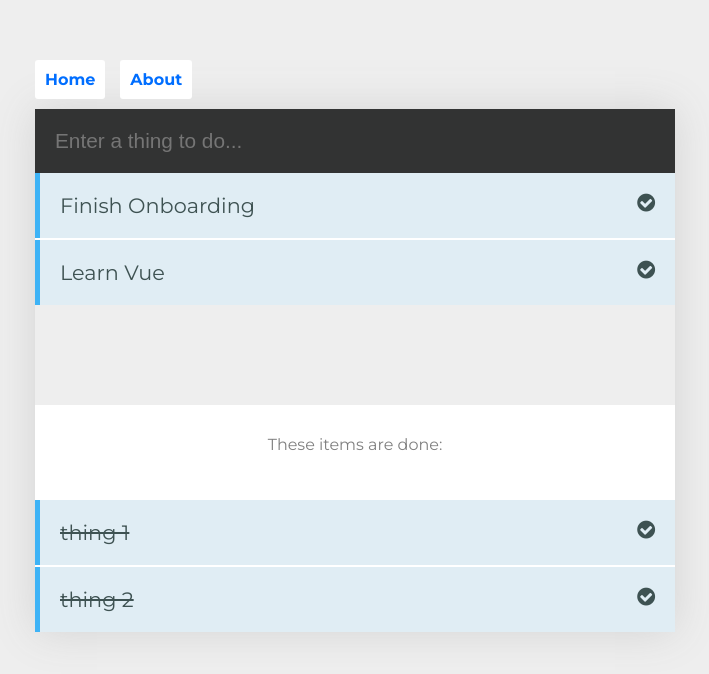
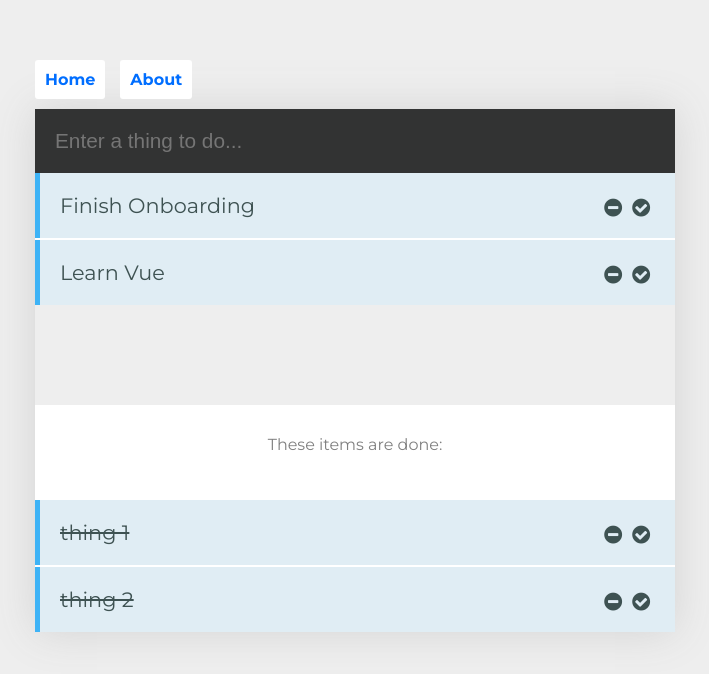
Before and after one commit to marykatefain/vue-todo, a Vue app: page /#/ in a window 1280 px wide. Shown: the top 674 px of the page, without its empty margins (285-994 px from the left). Built offline with nearby package versions, Linux system fonts and the light colour scheme; a small style sheet from the web is missing.

Commit message:
items show in right place, functionality lost??

```diff
--- a/src/components/Todos.css
+++ b/src/components/Todos.css
@@ -75,6 +75,7 @@ input {
 i {
   float: right;
   cursor: pointer;
+  padding: 5px;
 }
 
 .holder.done {
--- a/src/components/Todos.vue
+++ b/src/components/Todos.vue
@@ -13,9 +13,10 @@
 
       <ul>
         <transition-group name="list" enter-active-class="animated bounceInUp" leave-active-class="animated bounceOutDown">
-          <li v-for="(data, index) in todos" :key='index'>
+          <li v-for="(data, index) in openTodos" :key='index'>
             {{ data.todo }}
             <i class="fa fa-check-circle" v-on:click="markDone(index)"></i>
+            <i class="fa fa-minus-circle" v-on:click="remove(index)"></i>
           </li>
         </transition-group>
       </ul>
@@ -25,9 +26,10 @@
       <p>These items are done:</p>
       <ul>
         <transition-group name="list" enter-active-class="animated bounceInUp" leave-active-class="animated bounceOutDown">
-          <li class="done" v-for="(data, index) in done" :key='index'>
+          <li class="done" v-for="(data, index) in doneTodos" :key='index'>
             {{ data.todo }}
-            <i class="fa fa-check-circle" v-on:click="remove(index)"></i>
+            <i class="fa fa-check-circle" v-on:click="markTodo(index)"></i>
+            <i class="fa fa-minus-circle" v-on:click="remove(index)"></i>
           </li>
         </transition-group>
       </ul>
@@ -43,13 +45,23 @@
       return {
         todo: '',
         todos: [
-          { "todo": "Finish Onboarding" },
-          { "todo": "Learn Vue" }
+          { "todo": "Finish Onboarding", "done": false },
+          { "todo": "Learn Vue", "done": false },
+          { "todo": "thing 1", "done": true },
+          { "todo": "thing 2", "done": true }
         ],
-        done: [
-          { "todo": "thing 1" },
-          { "todo": "thing 2" }
-        ]
+      }
+    },
+    computed: {
+      openTodos: function() {
+        return this.todos.filter(function(todo){
+          return todo.done == false;
+        });
+      },
+      doneTodos: function() {
+        return this.todos.filter(function(todo){
+          return todo.done == true;
+        });
       }
     },
     methods: {
@@ -63,8 +75,16 @@
           }
         })
       },
+      remove(id) {
+        this.todos.splice(id, 1);
+      },
       markDone(id) {
-
+        this.todos[id].done = true;
+        console.log(this.todos[id].done);
+      },
+      markTodo(id) {
+        this.todos[id].done = false;
+        console.log("todo")
       }
     }
   }
```
